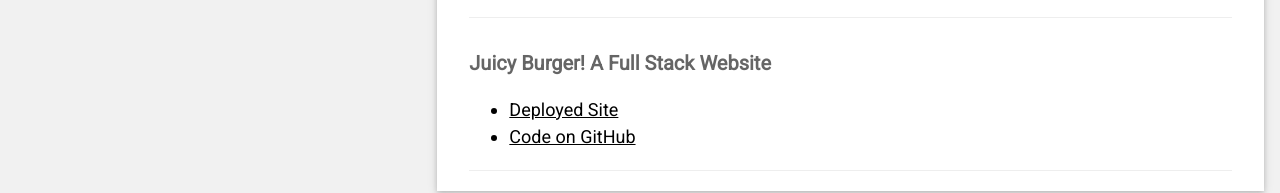
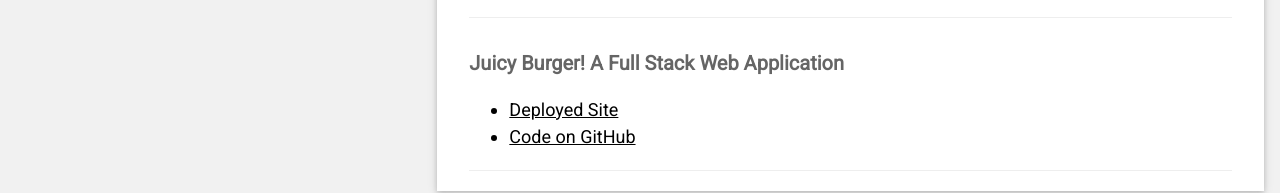
Before and after one commit to nickciambrone/newPortfolio, a plain HTML site: page index.html in a window 1280 px wide. Shown: the part 1430-1623 px from the top of the page. Drawn offline with nearby package versions, Linux system fonts and the light colour scheme.

Commit message:
sdfferer

```diff
--- a/index.html
+++ b/index.html
@@ -240,7 +240,7 @@
                     </div>
                     <div class="w3-container">
                         <h4 class="w3-opacity">
-                            <b>Juicy Burger! A Full Stack Website</b>
+                            <b>Juicy Burger! A Full Stack Web Application</b>
                         </h4>
                         <h5>
                             <ul>
```
